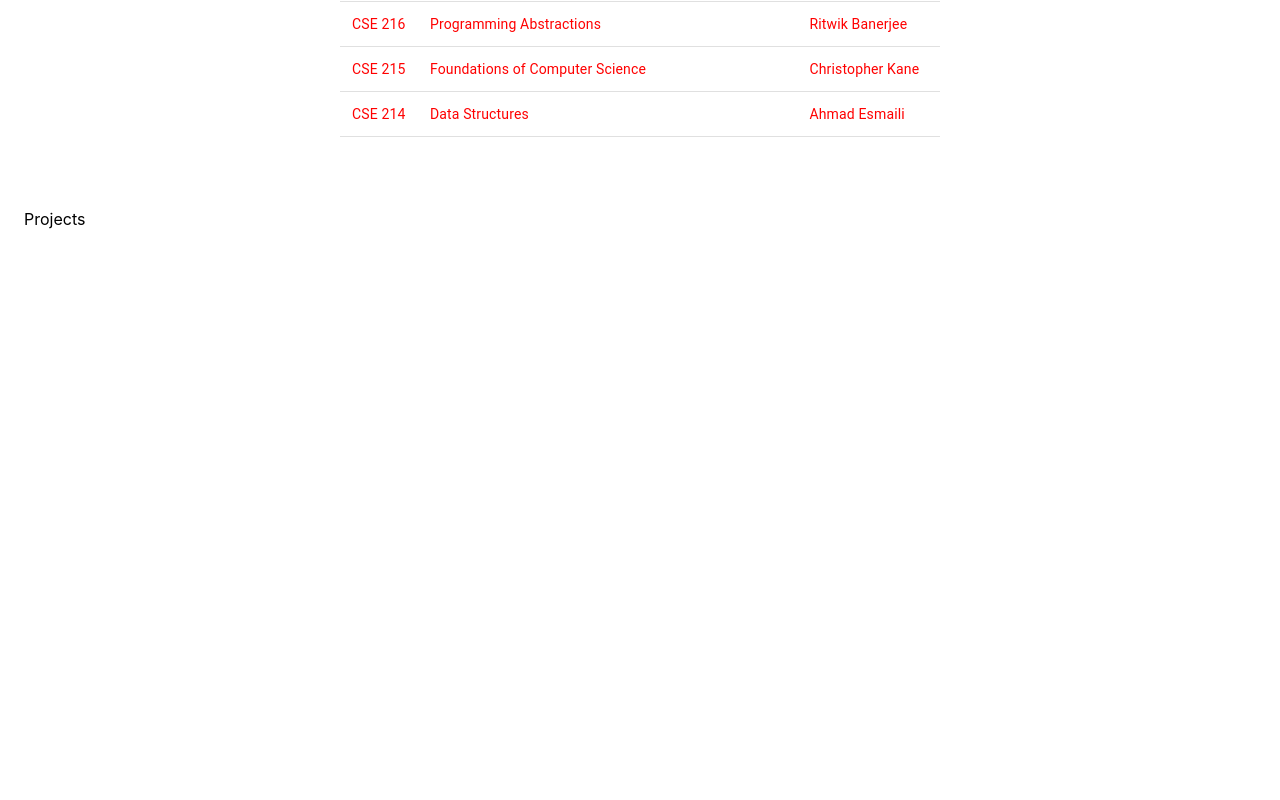
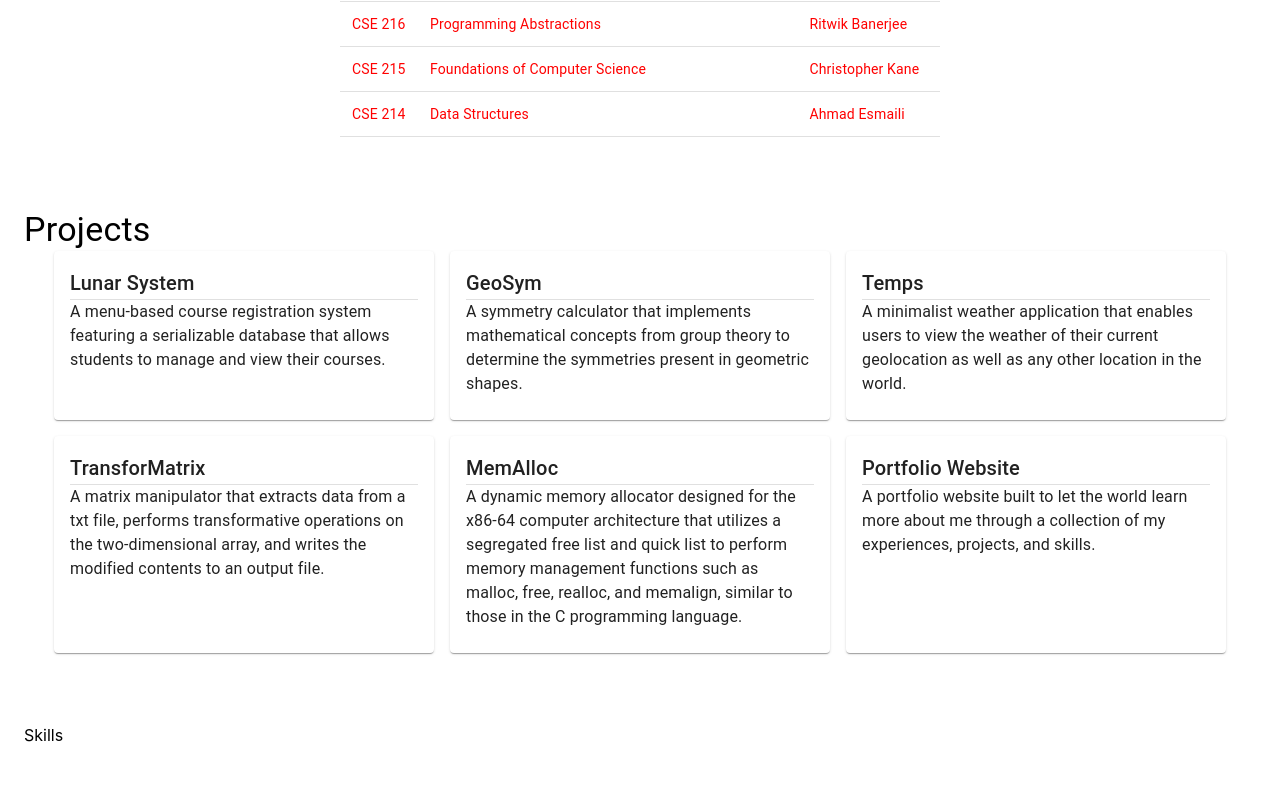
Before and after one commit to tiagowu/portfolio-website, a React (Create React App) app: page / in a window 1280 px wide. Shown: the part 2280-3080 px from the top of the page. Built offline with nearby package versions, Linux system fonts and the light colour scheme.

Commit message:
Add grid and cards to display projects data

```diff
--- a/src/components/Projects.jsx
+++ b/src/components/Projects.jsx
@@ -1,14 +1,26 @@
 import React from "react";
+import projectsData from "../data/projectsData";
 
-import { Container } from "@mui/material";
+import { Card, CardContent, Container, Divider, Grid, Typography } from "@mui/material";
 
 const Projects = () => {
   return (
-    <>
-      <Container sx={{ height: "100vh", paddingTop: "72px" }} id="projects">
-        Projects
-      </Container>
-    </>
+    <Container sx={{ paddingTop: "72px" }} id="projects">
+      <Typography variant="h4">Projects</Typography>
+      <Grid container spacing={2} wrap="wrap" justifyContent="center">
+        {projectsData.map((project, index) => (
+          <Grid item key={index} sx={{ alignItems: "center", justifyContent: "center" }}>
+            <Card sx={{ maxWidth: "380px", height: "100%" }}>
+              <CardContent>
+                <Typography variant="h6">{project.projectName}</Typography>
+                <Divider />
+                <Typography variant="body1">{project.description}</Typography>
+              </CardContent>
+            </Card>
+          </Grid>
+        ))}
+      </Grid>
+    </Container>
   );
 };
 
```
